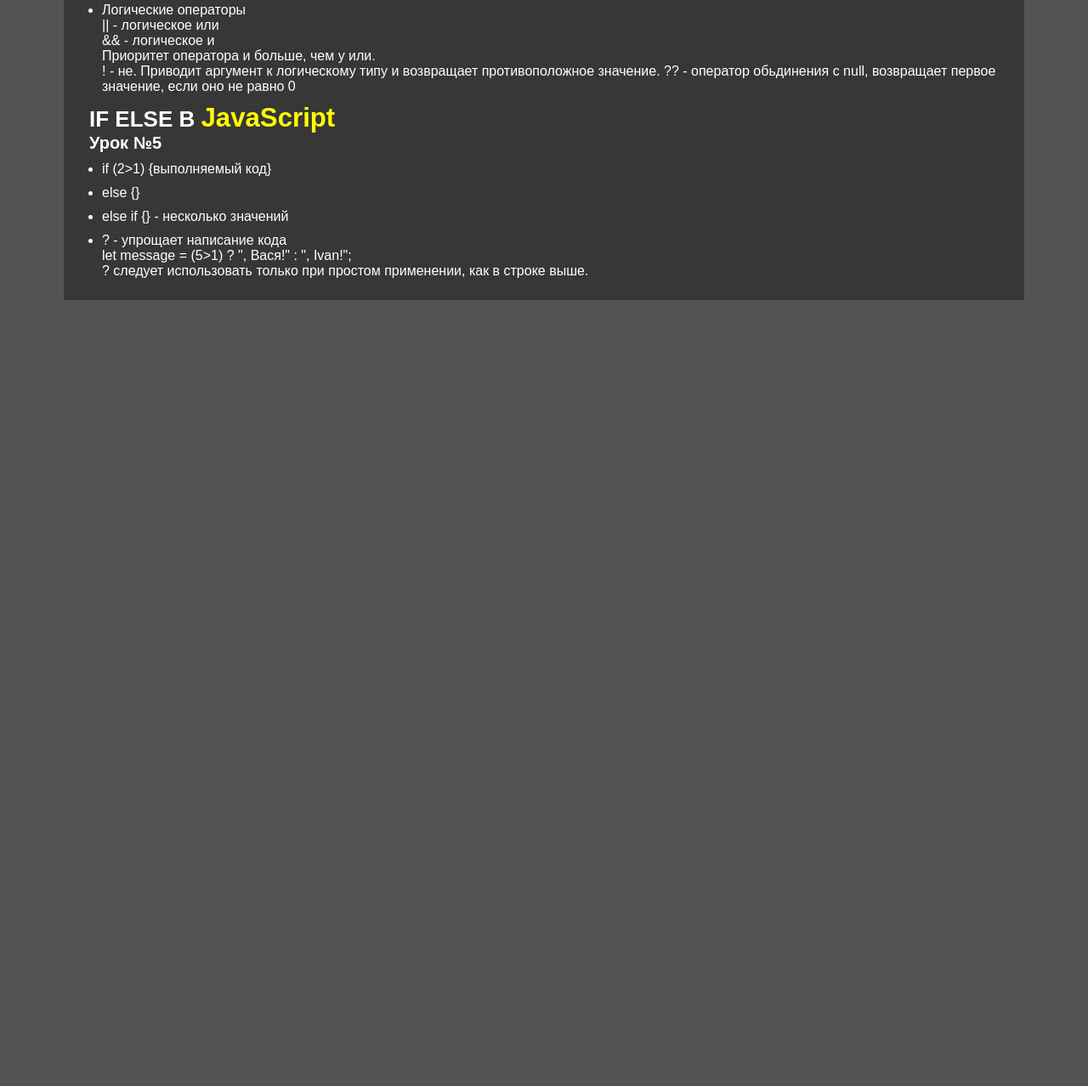
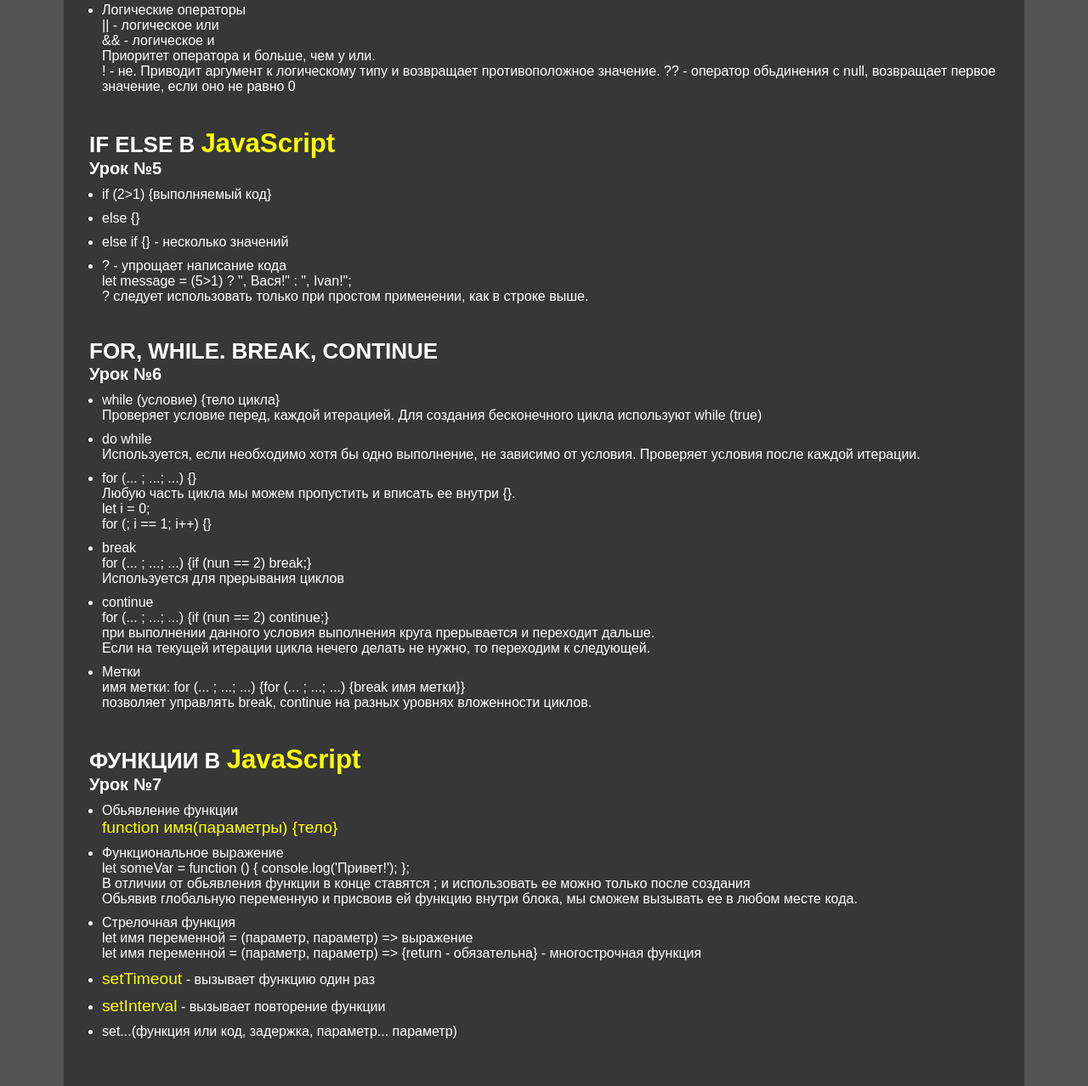
Before and after one commit to Aykivan/FreeLancer-JS, a plain HTML site: page index.html in a window 1280 px wide. Shown: the part 2536-3814 px from the top of the page at 85% size. Before the commit the page ends 2889 px from the top, so only its background shows below. Drawn offline with Linux system fonts and the light colour scheme.

Commit message:
added lesson 7

```diff
--- a/index.html
+++ b/index.html
@@ -227,8 +227,81 @@
 						<li>else if {} - несколько значений</li>
 						<li>? - упрощает написание кода <br>
 							let message = (5>1) ? ", Вася!" : ", Ivan!"; <br>
-							? следует использовать только при простом  применении, как в строке выше.
+							? следует использовать только при простом применении, как в строке выше.
 						</li>
+					</ul>
+				</div>
+			</div>
+
+		</div>
+
+		<div class="lesson-six">
+			<div class="lesson-six__container">
+				<h2 class="lesson-six__title title">For, while. Break, continue
+				</h2>
+				<div class="lesson-six__sub-title sub-title">урок №6</div>
+				<div class="lesson-six__text text">
+					<ul>
+						<li>while (условие) {тело цикла} <br>
+							Проверяет условие перед, каждой итерацией. Для создания бесконечного цикла
+							используют while (true)
+						</li>
+						<li>do while <br>
+							Используется, если необходимо хотя бы одно выполнение, не зависимо от условия.
+							Проверяет условия после каждой итерации.
+						</li>
+						<li>for (... ; ...; ...) {} <br>
+							Любую часть цикла мы можем пропустить и вписать ее внутри {}. <br>
+							let i = 0; <br>
+							for (; i == 1; i++) {}
+						</li>
+						<li>break<br>
+							for (... ; ...; ...) {if (nun == 2) break;} <br>
+							Используется для прерывания циклов
+						</li>
+						<li>continue<br>
+							for (... ; ...; ...) {if (nun == 2) continue;} <br>
+							при выполнении данного условия выполнения круга прерывается и переходит дальше. <br>
+							Если на текущей итерации цикла нечего делать не нужно, то переходим к следующей.
+						</li>
+						<li>Метки <br>
+							имя метки: for (... ; ...; ...) {for (... ; ...; ...) {break имя метки}} <br>
+							позволяет управлять break, continue на разных уровнях вложенности циклов.
+						</li>
+					</ul>
+				</div>
+			</div>
+
+		</div>
+
+		<div class="lesson-seven">
+			<div class="lesson-seven__container">
+				<h2 class="lesson-seven__title title">Функции в <div class="yellow">JavaScript</div>
+				</h2>
+				<div class="lesson-seven__sub-title sub-title">урок №7</div>
+				<div class="lesson-seven__text text">
+					<ul>
+						<li>
+							Обьявление функции <br>
+							<div class="yellow">function имя(параметры) {тело}</div>
+						</li>
+						<li>
+							Функциональное выражение <br>
+							let someVar = function () {
+							console.log('Привет!');
+							}; <br>
+							В отличии от обьявления функции в конце ставятся ; и использовать ее можно только после создания <br>
+							Обьявив глобальную переменную и присвоив ей функцию внутри блока, мы сможем вызывать ее в любом месте
+							кода.
+						</li>
+						<li>
+							Стрелочная функция <br>
+							let имя переменной = (параметр, параметр) => выражение <br>
+							let имя переменной = (параметр, параметр) => {return - обязательна} - многострочная функция
+						</li>
+						<li><div class="yellow">setTimeout</div> - вызывает функцию один раз</li>
+						<li><div class="yellow">setInterval</div> - вызывает повторение функции</li>
+						<li>set...(функция или код, задержка, параметр... параметр)</li>
 					</ul>
 				</div>
 			</div>
--- a/js/script.js
+++ b/js/script.js
@@ -113,5 +113,42 @@
 		(5 > 21) ? "21!" :
 			(5 > 31) ? "31!" : "No!"
 	console.log(message);
+}
 
+// Lesson 6 -For while
+{
+	// let i = 0;
+	// while (i < 4) {
+	// 	console.log(i);
+	// 	i++;
+	// }
+
+	// i = 0;
+	// do {
+	// 	console.log(i);
+	// 	i++;
+	// } while (i < 3);
+
+	// for (let j = 4; j > 0; j--) console.log(j);
+
+	// for (let j = 4; j > 0; j--) {
+	// 	if (j == i) break;
+	// 	console.log(j);
+	// }
+	// for (let j = 4; j > 0; j--) {
+	// 	if (j == 3) continue;
+	// 	console.log(j);
+	// }
+	// firstFor: for (let i = 4; i > 0; i--) {
+	// 	for (let j = 4; j > 0; j--) {
+	// 		if (j == 3) continue;
+	// 		break firstFor;
+	// 	}
+	// }
 }
+
+// Lesson 7
+{
+	let getMessage = (text, name) => console.log(text + ', ' + name + '!');
+	getMessage('Привет', 'Иван')
+}
--- a/scss/blocks/_lesson-one.scss
+++ b/scss/blocks/_lesson-one.scss
@@ -1,4 +1,8 @@
-.lesson-one {
+.lesson-one,
+.lesson-four,
+.lesson-five,
+.lesson-six,
+.lesson-seven {
 	margin: 0px 0px 40px 0px;
 
 	// .lesson-one__container
```
Also changed, not shown: css/style.css, css/style.min.css.
